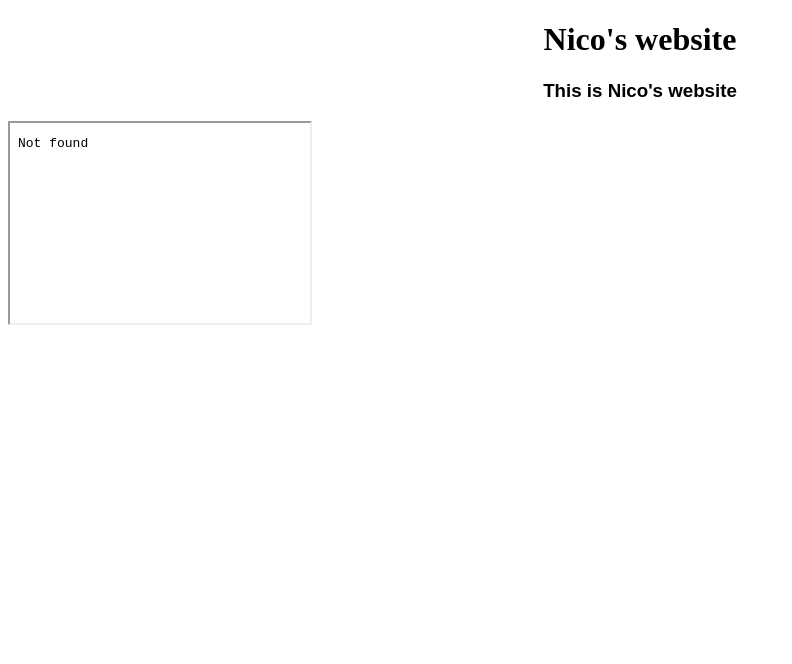
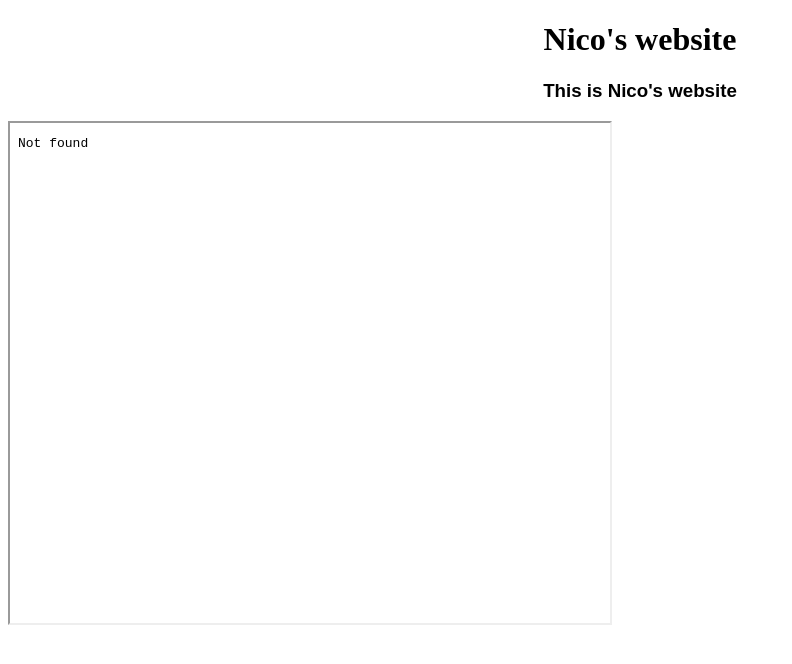
Before and after one commit to PoultryPants/PoultryPants.github.io, a plain HTML site: page index.html in a window 1280 px wide. Shown: the whole page, without its empty margins (0-792 px from the left). Drawn offline with Linux system fonts and the light colour scheme.

Commit message:
Update index.html

```diff
--- a/index.html
+++ b/index.html
@@ -20,7 +20,7 @@
     <h1 class="center">Nico's website</h1>
     <h3 class="center">This is Nico's website</h3>
 
-    <iframe src="placecraft.github.io" height="200px" width="300px" title="lFrame example"></iframe>
+    <iframe src="placecraftsmp.github.io" height="500px" width="600px" title="lFrame example"></iframe>
 
     </body>
 </html>
```
